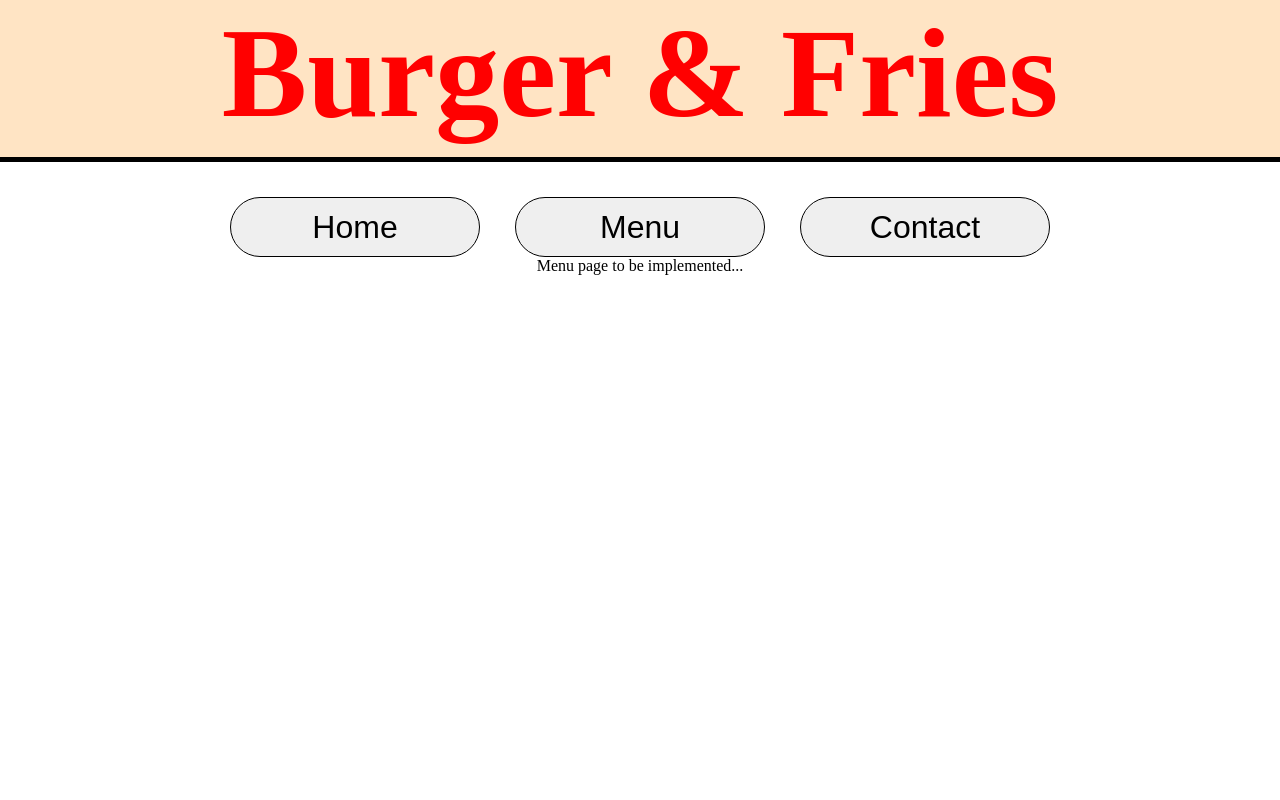
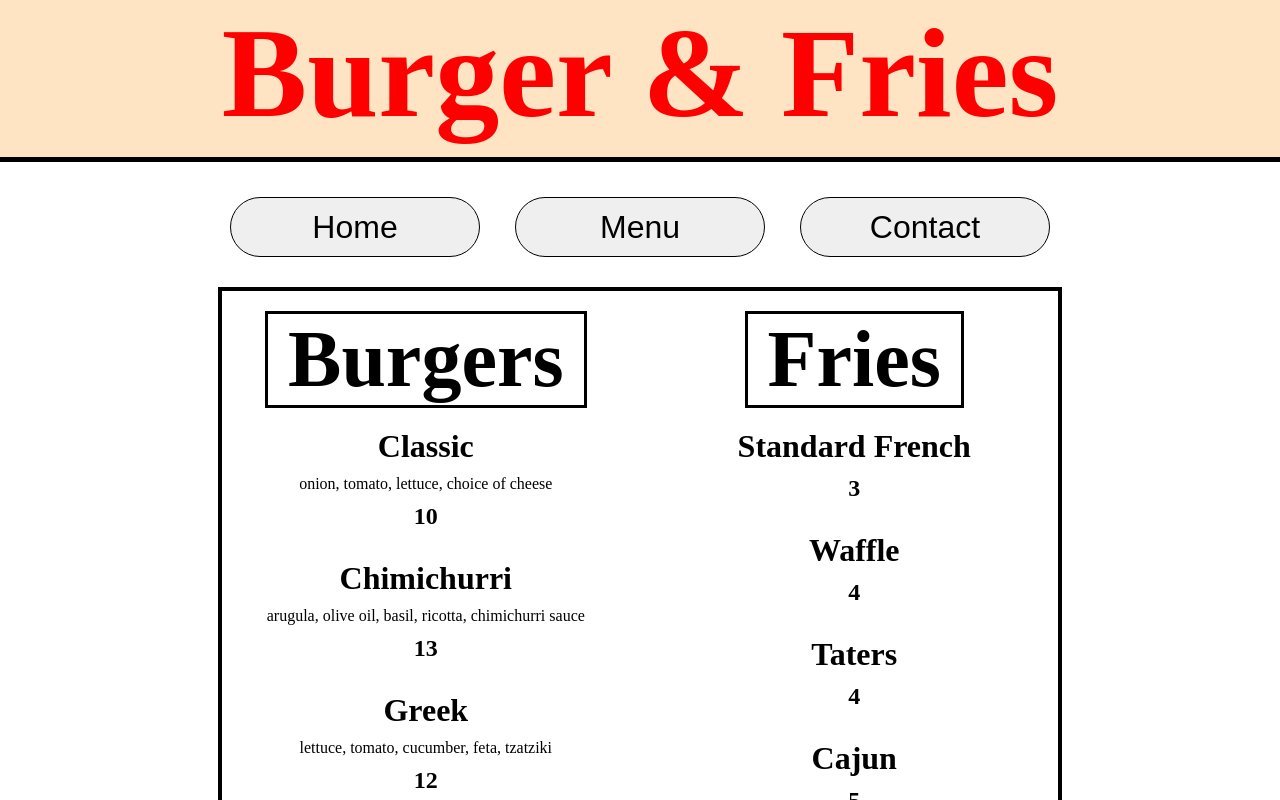
Before and after one commit to CharlesCoeder/restaurant-page, a website with bundled scripts: page dist/index.html in a window 1280 px wide. Both pictures are taken after a click on the button "Menu". Shown: the top 800 px of the page. Built offline with nearby package versions, Linux system fonts and the light colour scheme.

Commit message:
Menu page

```diff
--- a/src/home.js
+++ b/src/home.js
@@ -1,5 +1,4 @@
 function home(){
-    const content = document.getElementById('content');
     const container = document.querySelector('.main');
     const hero = document.createElement('div');
     hero.classList.add('hero');
@@ -27,9 +26,6 @@ function home(){
     innerContainer.appendChild(text);
 
     container.appendChild(innerContainer);
-
-    content.appendChild(container);
-
 }
 
 export default home;
--- a/src/index.js
+++ b/src/index.js
@@ -1,13 +1,19 @@
 import initialPage from './initialPage';
 import home from './home';
+import menu from './menu';
 
 initialPage();
 home();
 const container = document.querySelector('.main');
+const content = document.getElementById('content');
+
 
 function removeContent(){
     while(container.firstChild){
         container.removeChild(container.firstChild);
+    }
+    if (content.className == 'scrollbar'){
+        content.classList.remove('scrollbar');
     }
 }
 
@@ -20,9 +26,7 @@ homeBtn.addEventListener('click', () => {
 const menuBtn = document.querySelector('.menuBtn');
 menuBtn.addEventListener('click', () => {
     removeContent();
-    const test = document.createElement('div');
-    test.textContent = "Menu page to be implemented...";
-    container.appendChild(test);
+    menu();
 });
 
 const contactBtn = document.querySelector('.contactBtn');
--- a/src/initialPage.js
+++ b/src/initialPage.js
@@ -34,7 +34,6 @@ function initialPage(){
     content.appendChild(header);
     content.appendChild(buttons);
     content.appendChild(container);
-
 }
 
 export default initialPage;
--- /dev/null
+++ b/src/menu.js
@@ -0,0 +1,87 @@
+function menu(){
+
+    function newSection(name){
+        const section = document.createElement('div');
+        section.classList.add('section');
+        const sectionTitle = document.createElement('div');
+        sectionTitle.classList.add('sectionTitle');
+        sectionTitle.textContent = name;
+        section.appendChild(sectionTitle);
+
+        return section;
+    }
+
+    function newMenuItem(name, price, description=""){
+
+        const item = document.createElement('div');
+        item.classList.add('item');
+
+        const nameDiv = document.createElement('h1');
+        nameDiv.classList.add('name');
+        nameDiv.textContent = name;
+        item.appendChild(nameDiv);
+
+        if (!description == ""){
+            const descriptionDiv = document.createElement('div');
+            descriptionDiv.classList.add('description');
+            descriptionDiv.textContent = description;
+            item.appendChild(descriptionDiv);
+        }
+
+        const priceDiv = document.createElement('div');
+        priceDiv.classList.add('price');
+        priceDiv.textContent = price;
+        item.appendChild(priceDiv);
+
+        return item;
+    }
+
+    const content = document.getElementById('content');
+    content.classList.add('scrollbar');
+
+    const menu = document.createElement('div');
+    menu.classList.add('menu');
+
+    const columnOne = document.createElement('div');
+    columnOne.classList.add('column');
+    columnOne.classList.add('one');
+    menu.appendChild(columnOne);
+
+    const columnTwo = document.createElement('div');
+    columnTwo.classList.add('column');
+    columnTwo.classList.add('two');
+    menu.appendChild(columnTwo);
+
+    const burgers = newSection('Burgers');
+    burgers.appendChild(newMenuItem("Classic", 10, "onion, tomato, lettuce, choice of cheese"));
+    burgers.appendChild(newMenuItem("Chimichurri", 13, "arugula, olive oil, basil, ricotta, chimichurri sauce"));
+    burgers.appendChild(newMenuItem("Greek", 12, "lettuce, tomato, cucumber, feta, tzatziki"));
+    burgers.appendChild(newMenuItem("Lamb", 14, "1/3 lb. lamb, onion, tomato, lettuce, goat cheese"));
+    burgers.appendChild(newMenuItem("Elk", 15, "1/3 lb. elk, caramelized onions, gouda"));
+    burgers.appendChild(newMenuItem("Salmon", 13, "salmon, tomato, lettuce, garlic lemon aioli"));
+    burgers.appendChild(newMenuItem("BBQ", 12, "sauteed onion, barbeque sauce, choice of cheese"));
+    burgers.appendChild(newMenuItem("Vegetarian", 11, "black bean patty, mixed greens, olive oil, goat cheese"));
+
+    const fries = newSection('Fries');
+    fries.appendChild(newMenuItem("Standard French", 3));
+    fries.appendChild(newMenuItem("Waffle", 4));
+    fries.appendChild(newMenuItem("Taters", 4));
+    fries.appendChild(newMenuItem("Cajun", 5));
+    fries.appendChild(newMenuItem("Sweet Potato", 5));
+    fries.appendChild(newMenuItem("Loaded", 6));
+
+    const desserts = newSection('Desserts');
+    desserts.appendChild(newMenuItem("Chocolate Mousse Cake", 8));
+    desserts.appendChild(newMenuItem("Tiramisu", 8));
+    desserts.appendChild(newMenuItem("Ice Cream", 4, "vanilla, chocolate, coffee, green tea, strawberry, mint chocolate chip"));
+
+    columnOne.appendChild(burgers);
+    columnTwo.appendChild(fries);
+    columnTwo.appendChild(desserts);
+
+    const container = document.querySelector('.main');
+    container.appendChild(menu);
+    container.appendChild(menu);
+}
+
+export default menu;
```
Also changed, not shown: dist/index.html, dist/main.js, dist/style.css.
